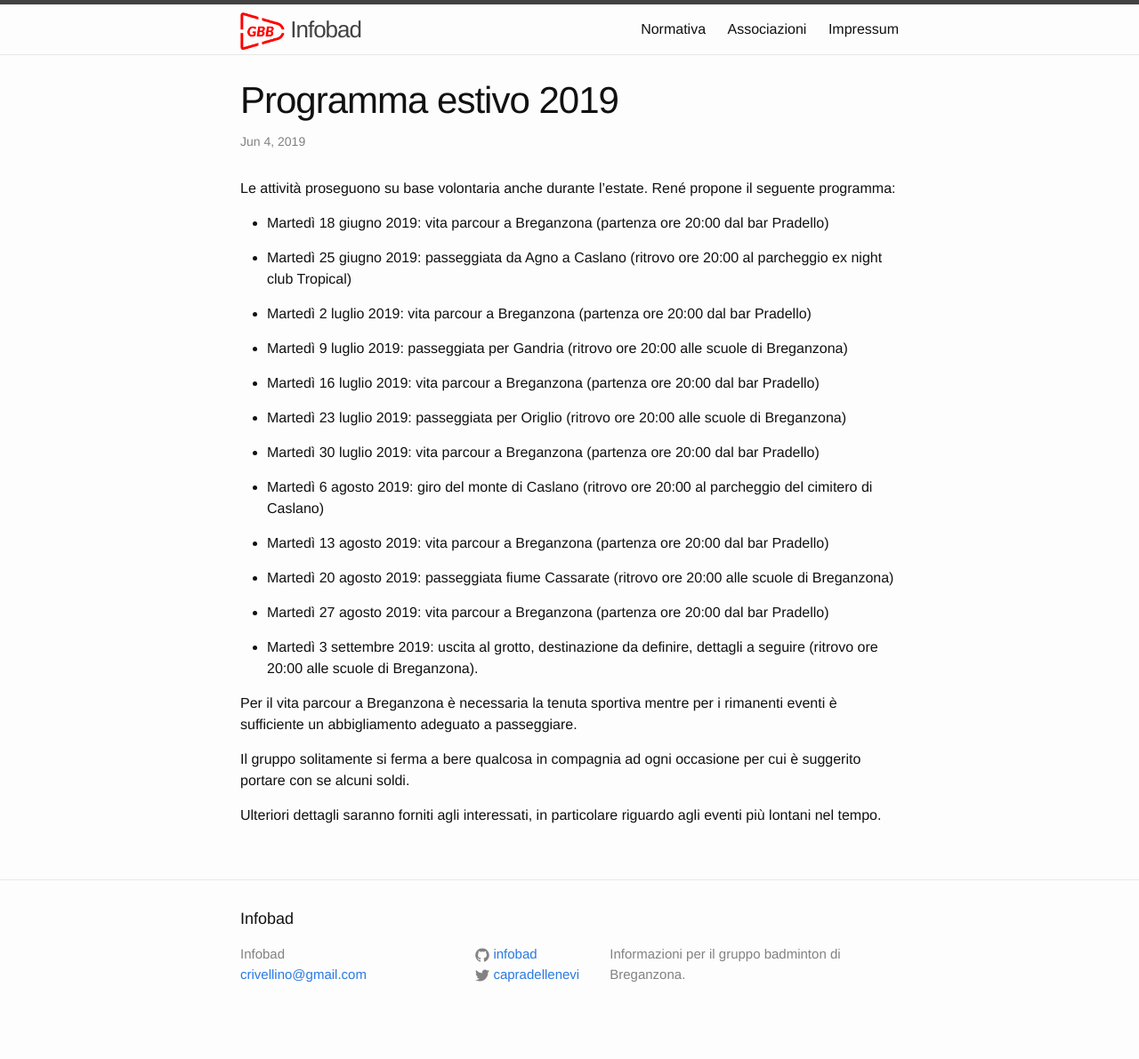
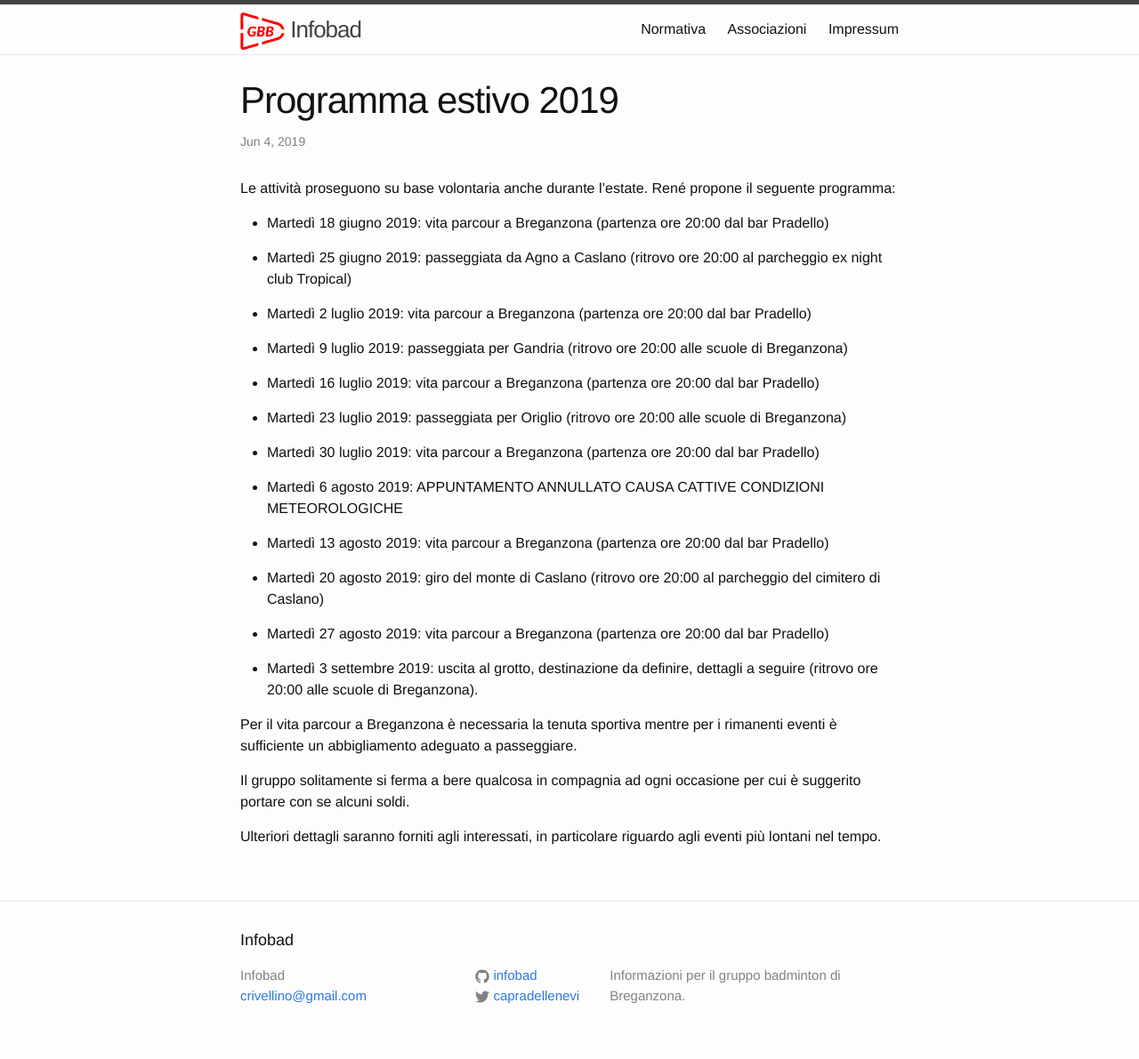
Before and after one commit to infobad/infobad.github.io, a Jekyll site: the page built from _posts/2019-06-04-programma-estivo-2019.markdown, in a window 1280 px wide. Shown: the whole page at 89% size. Built offline with Jekyll 4.4.1, drawn with Linux system fonts in a browser that asks for light colours; before the commit the page ends 1167 px from its top, so only the background shows below that.

Commit message:
Update summer activities calendar

```diff
--- a/_posts/2019-06-04-programma-estivo-2019.markdown
+++ b/_posts/2019-06-04-programma-estivo-2019.markdown
@@ -20,11 +20,11 @@ Le attività proseguono su base volontaria anche durante l'estate. René propone
 
 * Martedì 30 luglio 2019: vita parcour a Breganzona (partenza ore 20:00 dal bar Pradello)
 
-* Martedì 6 agosto 2019: giro del monte di Caslano (ritrovo ore 20:00 al parcheggio del cimitero di Caslano)
+* Martedì 6 agosto 2019: APPUNTAMENTO ANNULLATO CAUSA CATTIVE CONDIZIONI METEOROLOGICHE
 
 * Martedì 13 agosto 2019: vita parcour a Breganzona (partenza ore 20:00 dal bar Pradello)
 
-* Martedì 20 agosto 2019: passeggiata fiume Cassarate (ritrovo ore 20:00 alle scuole di Breganzona)
+* Martedì 20 agosto 2019: giro del monte di Caslano (ritrovo ore 20:00 al parcheggio del cimitero di Caslano)
 
 * Martedì 27 agosto 2019: vita parcour a Breganzona (partenza ore 20:00 dal bar Pradello)
 
```
